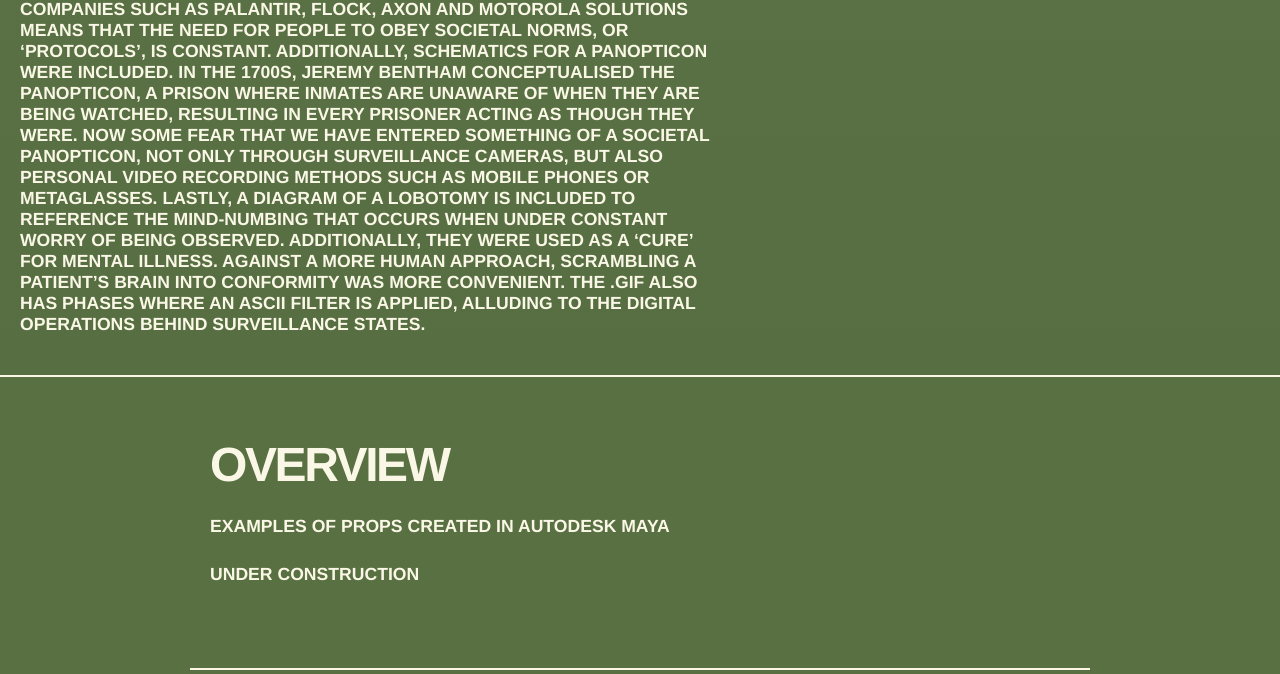
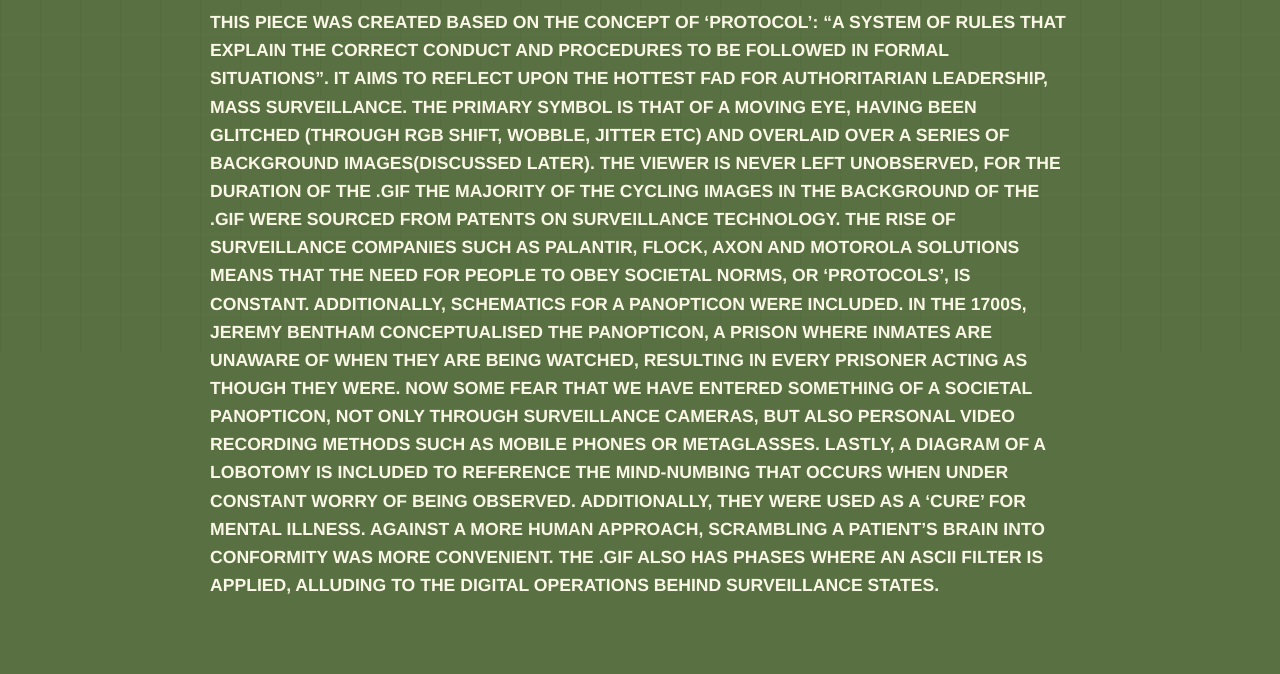
Before and after one commit to tadhgchitchat/tadhgPattersonPortfolio, a plain HTML site: page project7.html in a window 1280 px wide. Shown: the part 446-1120 px from the top of the page. Drawn offline with Linux system fonts and the light colour scheme.

Commit message:
Updated text

```diff
--- a/project7.html
+++ b/project7.html
@@ -362,22 +362,19 @@ footer{
 
 <section class="hero">
   <h1>Net Art Gif</h1>
-  <p>This piece was created based on the concept of ‘Protocol’: “a system of rules that explain the correct conduct and procedures to be followed in formal situations”. It aims to reflect upon the hottest fad for authoritarian leadership, mass surveillance.
-	The primary symbol is that of a moving eye, having been glitched (through RGB Shift, Wobble, Jitter etc) and overlaid over a series of background images(discussed later). The viewer is never left unobserved, for the duration of the .gif
-	The majority of the cycling images in the background of the .gif were sourced from patents on surveillance technology. The rise of surveillance companies such as Palantir, Flock, Axon and Motorola Solutions means that the need for people to obey societal norms, or ‘protocols’, is constant.
-	Additionally, schematics for a panopticon were included. In the 1700s, Jeremy Bentham conceptualised the panopticon, a prison where inmates are unaware of when they are being watched, resulting in every prisoner acting as though they were. Now some fear that we have entered something of a societal panopticon, not only through surveillance cameras, but also personal video recording methods such as mobile phones or metaglasses.
-	Lastly, a diagram of a lobotomy is included to reference the mind-numbing that occurs when under constant worry of being observed. Additionally, they were used as a ‘cure’ for mental illness. Against a more human approach, scrambling a patient’s brain into conformity was more convenient.
-	The .gif also has phases where an ASCII filter is applied, alluding to the digital operations behind surveillance states.
+  <p>A gif to discuss the use of surveillance technology and the societal implications of constant observation
 </p>
 </section>
 
 <section class="content">
   <h2>Overview</h2>
   <p>
-    Examples of props created in Autodesk Maya
-  </p>
-  <p>
-   UNDER CONSTRUCTION
+    This piece was created based on the concept of ‘Protocol’: “a system of rules that explain the correct conduct and procedures to be followed in formal situations”. It aims to reflect upon the hottest fad for authoritarian leadership, mass surveillance.
+	The primary symbol is that of a moving eye, having been glitched (through RGB Shift, Wobble, Jitter etc) and overlaid over a series of background images(discussed later). The viewer is never left unobserved, for the duration of the .gif
+	The majority of the cycling images in the background of the .gif were sourced from patents on surveillance technology. The rise of surveillance companies such as Palantir, Flock, Axon and Motorola Solutions means that the need for people to obey societal norms, or ‘protocols’, is constant.
+	Additionally, schematics for a panopticon were included. In the 1700s, Jeremy Bentham conceptualised the panopticon, a prison where inmates are unaware of when they are being watched, resulting in every prisoner acting as though they were. Now some fear that we have entered something of a societal panopticon, not only through surveillance cameras, but also personal video recording methods such as mobile phones or metaglasses.
+	Lastly, a diagram of a lobotomy is included to reference the mind-numbing that occurs when under constant worry of being observed. Additionally, they were used as a ‘cure’ for mental illness. Against a more human approach, scrambling a patient’s brain into conformity was more convenient.
+	The .gif also has phases where an ASCII filter is applied, alluding to the digital operations behind surveillance states.
   </p>
 </section>
 
```
